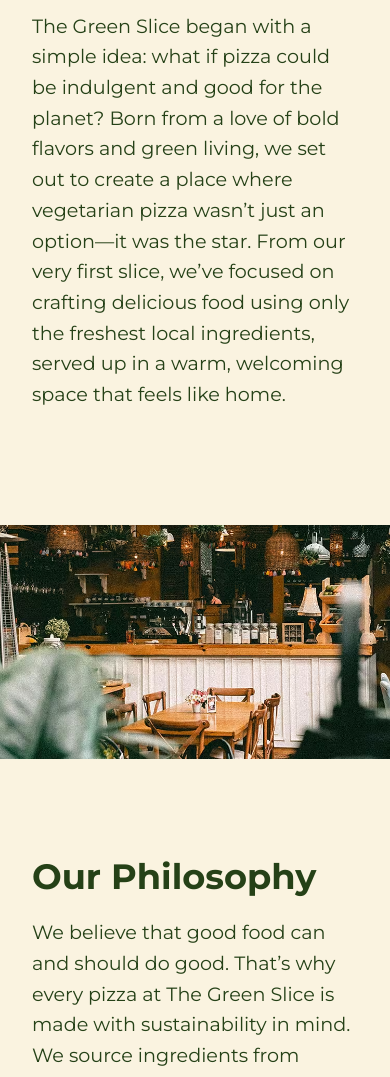
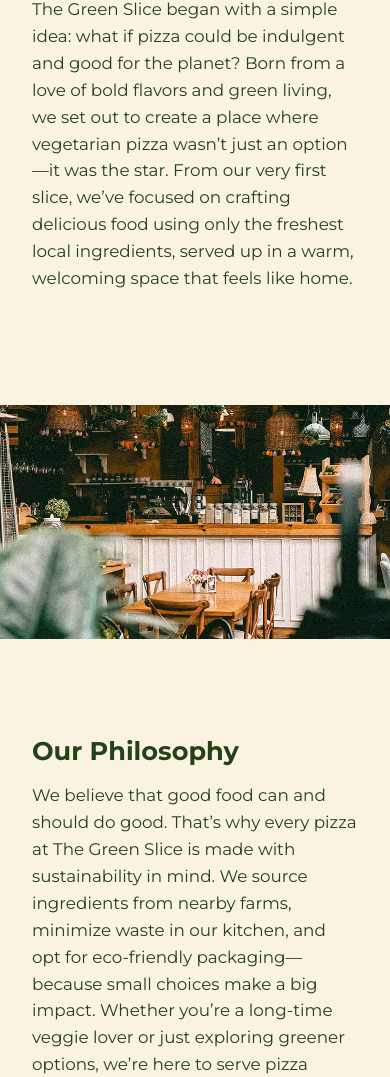
Before and after one commit to gustafsson96/projectdt207g-site, a website built with Vite: page about.html in a window 390 px wide. Shown: the part 579-1656 px from the top of the page. Built offline with nearby package versions, Linux system fonts and the light colour scheme.

Commit message:
Update font size on smaller screens for about page

```diff
--- a/public/css/styles.css
+++ b/public/css/styles.css
@@ -458,6 +458,14 @@ nav {
     font-size: 2.8em;
   }
 
+  .about-section h2 {
+    font-size: 1.6em;
+  }
+
+  .about-section p {
+    font-size: 1.05em;
+  }
+
   /* Footer */
   .footer-content {
     flex-direction: column;
```
